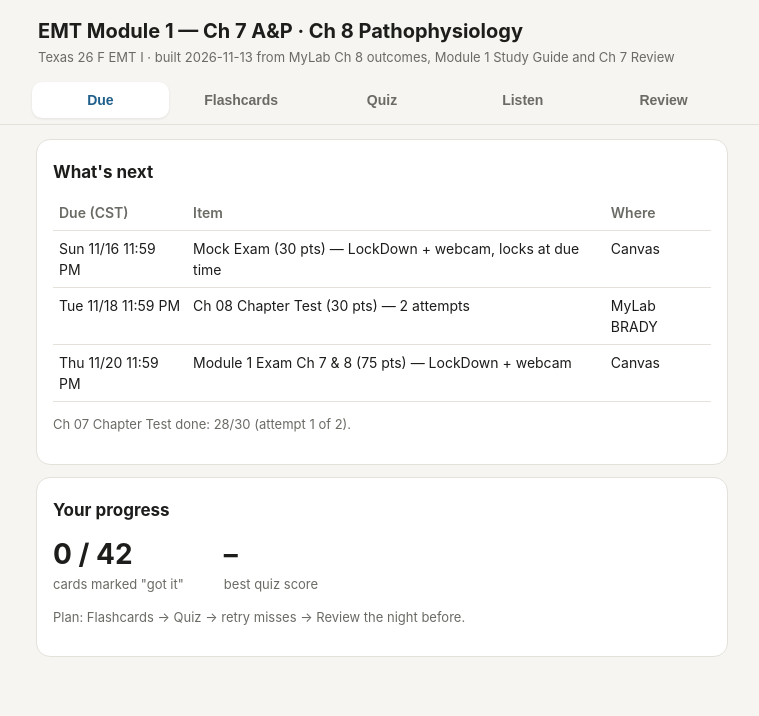
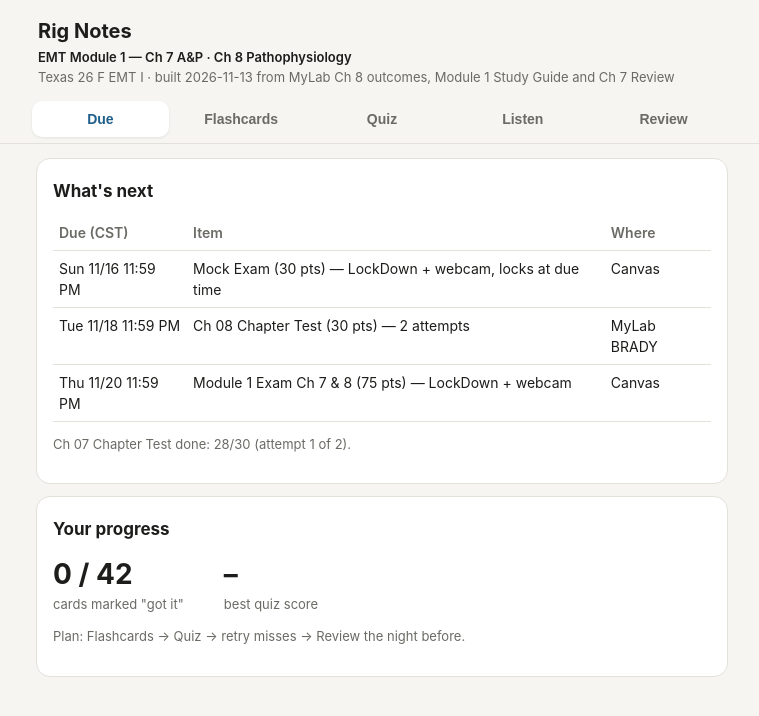
Before and after one commit to choij1104/rig-notes, a plain HTML site: page index.html in a window 1280 px wide. Shown: the whole page, without its empty margins (258-1017 px from the left). Drawn offline with Linux system fonts and the light colour scheme.

Commit message:
Rename to Rig Notes
Co-Authored-By: Claude Opus 5.5 <noreply@anthropic.com>
Claude-Session: https://claude.ai/code/session_01SeyfjXtVgeo3WqYgYtBg48

```diff
--- a/index.html
+++ b/index.html
@@ -3,7 +3,7 @@
 <head>
 <meta charset="utf-8">
 <meta name="viewport" content="width=device-width, initial-scale=1">
-<title>EMT Module 1 Study — Ch 7 & 8</title>
+<title>Rig Notes — EMT Module 1</title>
 <style>
 :root{--bg:#f6f5f1;--card:#fff;--ink:#1d1d1b;--mute:#6b6a65;--line:#e3e1da;--acc:#1f5f8b;--ok:#2e7d4f;--bad:#b3392f;--okbg:#e5f4e4;--badbg:#fbebeb}
 @media (prefers-color-scheme:dark){:root{--bg:#161615;--card:#22221f;--ink:#efede7;--mute:#a19f98;--line:#3a3935;--acc:#7db4dc;--ok:#7ccf98;--bad:#f08a80;--okbg:#1f3424;--badbg:#3a2220}}
@@ -47,7 +47,7 @@ select{font-size:15px;padding:8px;border-radius:8px;border:1px solid var(--line)
 </head>
 <body>
 <header>
-<h1>EMT Module 1 — Ch 7 A&amp;P · Ch 8 Pathophysiology</h1>
+<h1>Rig Notes</h1><div class="sub" style="font-weight:600;color:var(--ink)">EMT Module 1 — Ch 7 A&amp;P · Ch 8 Pathophysiology</div>
 <div class="sub">Texas 26 F EMT I · built 2026-11-13 from MyLab Ch 8 outcomes, Module 1 Study Guide and Ch 7 Review</div>
 </header>
 <nav><div class="in">
```
Also changed, not shown: 1 other file.
